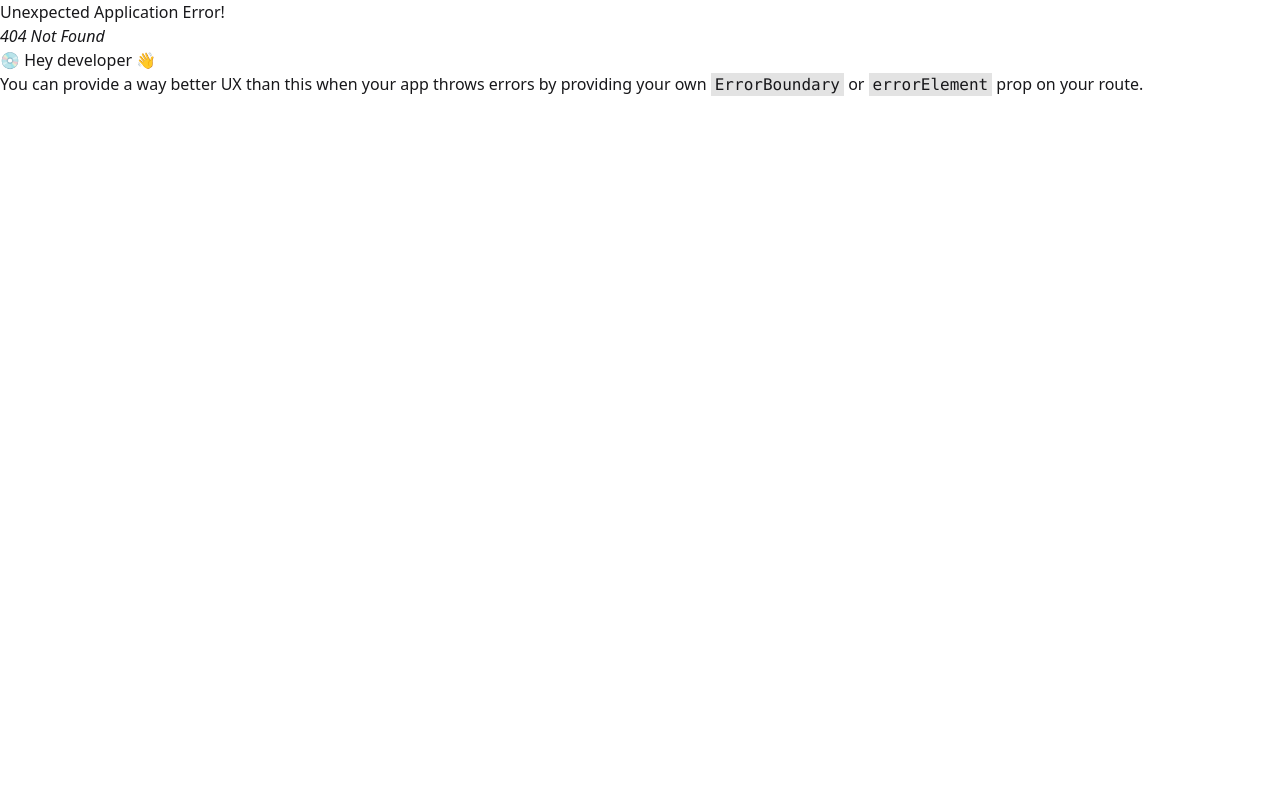
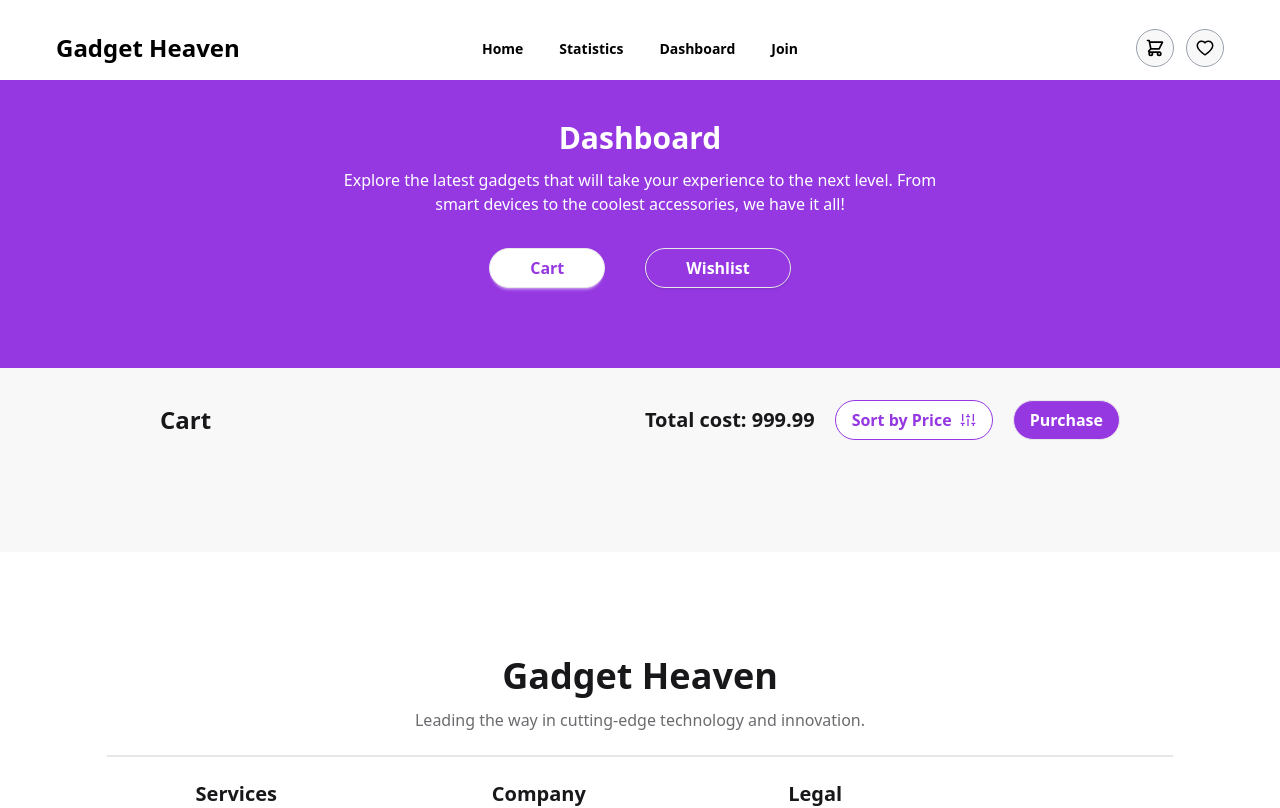
Before and after one commit to abdullahjim29/gadget-heaven, a React (Vite) app: page /dashboard/cart in a window 1280 px wide. Before the commit this address had no page. Shown: the top 808 px of the page. Built offline with nearby package versions, Linux system fonts and the light colour scheme.

Commit message:
create dashboard layout and show product from local storage

```diff
--- /dev/null
+++ b/src/components/Cart.jsx
@@ -0,0 +1,32 @@
+import { useEffect, useState } from "react";
+import { getStoredCart } from "../utilitis";
+import { RiSoundModuleLine } from "react-icons/ri";
+import CartProductCard from "./CartProductCard";
+
+const Cart = () => {
+    const [totalCost, setTotalCost] = useState(0)
+    const [cartProducts, setCartProducts] = useState([]);
+    useEffect(() => {
+        const storedCartProducts = getStoredCart();
+        setCartProducts(storedCartProducts)
+
+    },[])
+    // console.log(cartProducts);
+    return (
+        <div>
+            <div className="flex flex-wrap md:flex-row w-9/12 mx-auto my-8 gap-5 items-center">
+                <h3 className="flex-grow text-2xl font-bold">Cart</h3>
+                <div className="text-xl font-bold">Total cost: 999.99</div>
+                <div className="flex items-center gap-2 btn bg-white border-[#9538E2] border rounded-full text-[#9538E2] text-base font-bold hover:bg-[#9538E2] hover:text-white"><button className="">Sort by Price</button> <RiSoundModuleLine/></div>
+                <div className="btn bg-[#9538E2] text-white rounded-full text-base"><button>Purchase</button></div>
+            </div>
+            <div className="w-9/12 mx-auto space-y-10">
+                {
+                    cartProducts.map((product) => <CartProductCard key={product.product_id} product={product} totalCost={totalCost} setTotalCost={setTotalCost}></CartProductCard>)
+                }
+            </div>
+        </div>
+    );
+};
+
+export default Cart;
--- /dev/null
+++ b/src/components/CartProductCard.jsx
@@ -0,0 +1,18 @@
+const CartProductCard = ({product, totalCost, setTotalCost}) => {
+    const {product_image, product_title, description, price} = product;
+    return (
+        <div className="bg-base-100 p-5 flex flex-col md:flex-row rounded-2xl gap-10">
+            <div className="bg-gray-200 p-5 rounded-2xl w-full md:w-[300px] h-auto lg:h-[300px] flex justify-center items-center">
+                <img className="w-4/6" src={product_image} alt="" />
+            </div>
+            <div>
+                <h2 className="text-3xl font-bold">{product_title}</h2>
+                <p className="text-gray-600 text-base">{description}</p>
+                <p className="text-xl font-semibold">Price: ${price}</p>
+            </div>
+
+        </div>
+    );
+};
+
+export default CartProductCard;
--- a/src/components/ProductDetailsCard.jsx
+++ b/src/components/ProductDetailsCard.jsx
@@ -1,6 +1,8 @@
 import { HiOutlineShoppingCart } from "react-icons/hi";
 import { AiOutlineHeart } from "react-icons/ai";
 import { saveCartToLs, saveWishListToLs } from "../utilitis";
+import { createContext } from "react";
+const totalCostContext = createContext();
 const ProductDetailsCard = ({ selectedProduct }) => {
   const {
     product_id,
@@ -93,10 +95,10 @@ const ProductDetailsCard = ({ selectedProduct }) => {
             <p className="text-black bg-base-200 px-3 rounded-3xl font-bold">{rating}</p>
           </div>
         </p>
-        <button onClick={() => handleAddToCart(product_title)} className="btn bg-[#9538E2] hover:bg-[#683a8d] rounded-full text-white">
+        <button onClick={() => handleAddToCart(selectedProduct)} className="btn bg-[#9538E2] hover:bg-[#683a8d] rounded-full text-white">
           Add To Card <HiOutlineShoppingCart size={20} />
         </button>
-        <button onClick={() => handleWishList(product_title)} className="bg-white border border-gray-500 p-2 rounded-full ml-2 cursor-pointer">
+        <button onClick={() => handleWishList(selectedProduct)} className="bg-white border border-gray-500 p-2 rounded-full ml-2 cursor-pointer">
           <AiOutlineHeart size={25} />
         </button>
       </div>
--- a/src/components/ReusableTitle.jsx
+++ b/src/components/ReusableTitle.jsx
@@ -1,11 +1,13 @@
-const ReusableTitle = ({title, description, btn1, btn2}) => {
+import { NavLink } from "react-router-dom";
+
+const ReusableTitle = ({title, description}) => {
     return (
         <div className="bg-[#9538E2] text-center text-white pt-10 pb-20 space-y-3">
             <h2 className="text-xl md:text-3xl font-bold ">{title}</h2>
             <p className="w-9/12 md:w-6/12 mx-auto">{description}</p>
             <div className="flex justify-center gap-10 mt-8">
-            <div><button className="btn text-[#9538E2] font-bold rounded-full bg-white px-10 text-base">{btn1}</button></div>
-            <div><button className="btn shadow text-white rounded-full bg-[#9538E2] px-10 text-base">{btn2}</button></div>
+            <NavLink className={({isActive}) => isActive? 'btn text-[#9538E2] font-bold rounded-full bg-white px-10 text-base' : 'btn shadow text-white rounded-full bg-[#9538E2] px-10 text-base'} to='/dashboard/cart'><div><button className="">Cart</button></div></NavLink>
+            <NavLink className={({isActive}) => isActive ? 'btn text-[#9538E2] font-bold rounded-full bg-white px-10 text-base' : 'btn shadow text-white rounded-full bg-[#9538E2] px-10 text-base'} to='/dashboard/wishlist'><div><button className="">Wishlist</button></div></NavLink>
             </div>
         </div>
     );
--- /dev/null
+++ b/src/components/WishlList.jsx
@@ -0,0 +1,10 @@
+const WishlList = () => {
+    return (
+        <div>
+            <h2>test</h2>
+            <p>Lorem ipsum dolor sit, amet consectetur adipisicing elit. Exercitationem, vel, molestias, error necessitatibus aut suscipit adipisci nulla ut voluptates praesentium porro unde quasi perspiciatis. Consequatur non accusamus, asperiores earum quam deserunt sunt impedit commodi ab dolore? Tempora autem odio voluptas, illum dolores quos animi nesciunt nam enim corrupti veniam qui possimus nemo consectetur mollitia suscipit sequi, cum nostrum! Natus animi odit, error recusandae officiis possimus adipisci veniam minus quidem quae voluptatibus omnis corrupti nobis ex amet maiores ut ipsam labore. Nobis, natus esse nostrum architecto reprehenderit temporibus tempore laudantium soluta, officiis molestiae asperiores eos suscipit vel laborum modi doloremque mollitia.</p>
+        </div>
+    );
+};
+
+export default WishlList;
--- a/src/pages/Dashboard.jsx
+++ b/src/pages/Dashboard.jsx
@@ -1,8 +1,10 @@
+import { Outlet } from "react-router-dom";
 import ReusableTitle from "../components/ReusableTitle";
 const Dashboard = () => {
     return (
         <div>
-            <ReusableTitle title='Dashboard' description='Explore the latest gadgets that will take your experience to the next level. From smart devices to the coolest accessories, we have it all!' btn1='Cart' btn2='Wishlist'/>
+            <ReusableTitle title='Dashboard' description='Explore the latest gadgets that will take your experience to the next level. From smart devices to the coolest accessories, we have it all!'/>
+            <Outlet/>
         </div>
     );
 };
--- a/src/utilitis/index.js
+++ b/src/utilitis/index.js
@@ -12,7 +12,9 @@ const getStoredCart = () => {
 
 const saveCartToLs = product => {
     const storedCart = getStoredCart();
-    if(storedCart.includes(product)){
+
+    const isExist = storedCart.find(p => p.product_id === product.product_id);
+    if(isExist){
         toast.error('This Product is Already Added To The Cart.');
     }
     else{
@@ -38,7 +40,8 @@ const getStoredWishList = () => {
 
 const saveWishListToLs = product => {
     const storedWishList = getStoredWishList();
-    if(storedWishList.includes(product)){
+    const isExist = storedWishList.find(p => p.product_id === product.product_id);
+    if(isExist){
         toast.error('This Product is Already Added To The Wishlist.');
     }
     else{
@@ -48,4 +51,4 @@ const saveWishListToLs = product => {
         toast.success('The Product is Successfully Added To The Wishlist.')
     }
 }
-export {saveCartToLs, saveWishListToLs}
+export {saveCartToLs, saveWishListToLs, getStoredCart, getStoredWishList}
```
Also changed, not shown: src/routes/Routes.jsx (+17 -1 lines).
